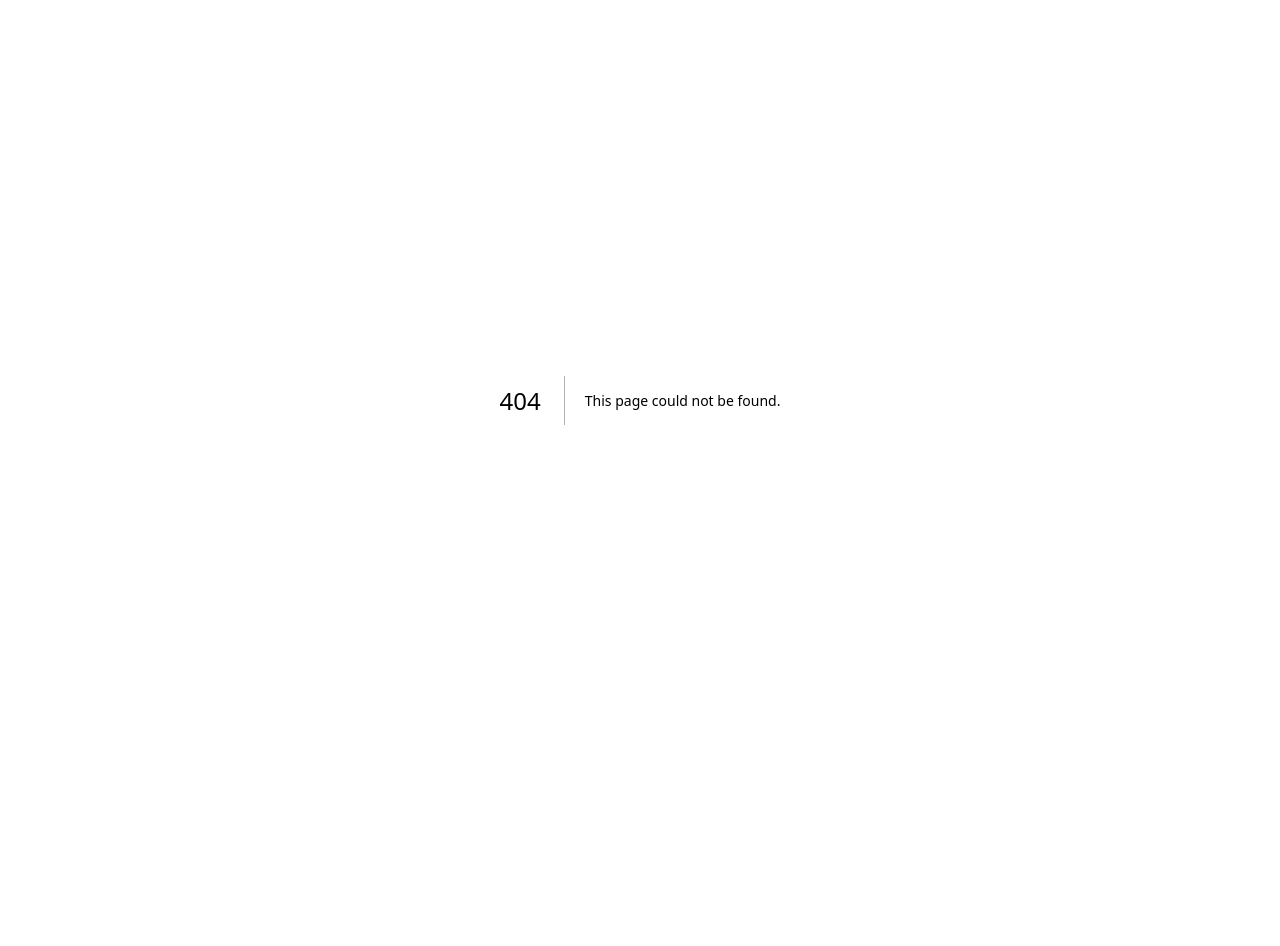
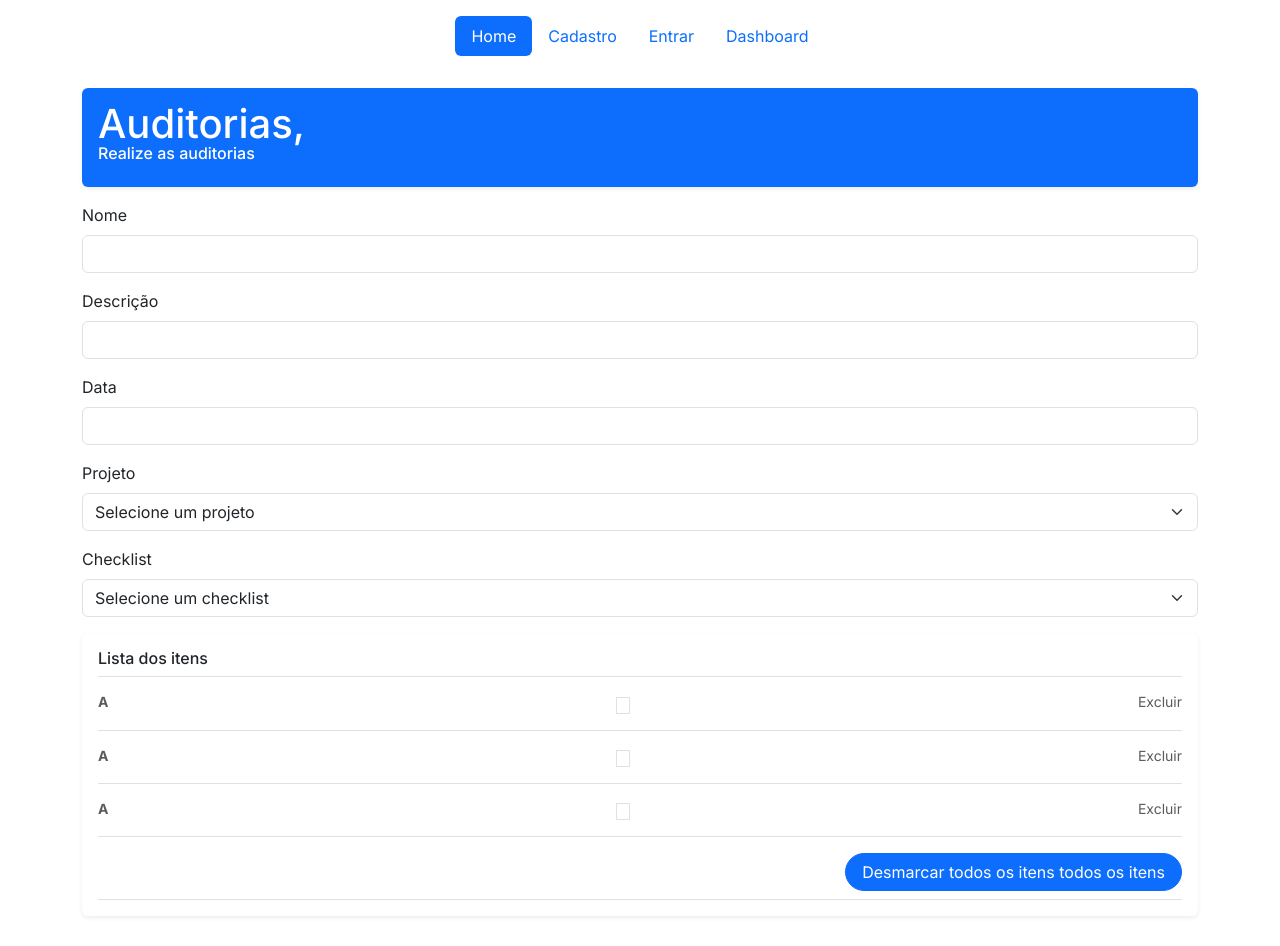
Before and after one commit to LuizLLPz/gpti, a Next.js app in the folder client/: page /dashboard/auditoria in a window 1280 px wide. Before the commit this address had no page. Shown: the top 946 px of the page. Before the commit the page ends 800 px from the top, so only its background shows below. Built offline with nearby package versions, Linux system fonts and the light colour scheme.

Commit message:
Tela de auditoria incompleta

```diff
--- /dev/null
+++ b/client/app/dashboard/auditoria/itensAuditoria.tsx
@@ -0,0 +1,66 @@
+'use client';
+
+import { useEffect, useState } from "react";
+import {ChecklistItem} from "../types";
+import { set } from "react-hook-form";
+export interface ItensChecklistProps {
+    list: ChecklistItem[]
+}
+
+export default function ItensAuditoria({list}: ItensChecklistProps) {
+    const [listAuditoria, setListAuditoria] = useState<ChecklistItem[]>(list)
+
+
+    useEffect(() => {
+        listAuditoria.map((item) => {
+            setListAuditoria([...listAuditoria, {id: item.id, check: false, title: item.title} as ChecklistItem])
+        })
+    }, [])
+
+
+
+
+    if(list){
+    return(
+        <div className="my-3 p-3 bg-body rounded shadow-sm">
+        <h6 className="border-bottom pb-2 mb-0">Lista dos itens</h6>
+        <div className="border-bottom pb-2 mb-0">
+                {
+                    list.map((item, key) => {
+                        return(
+                            <div className="d-flex text-body-secondary pt-3" key={key}>
+                                <div className="pb-3 mb-0 small lh-sm border-bottom w-100">
+                                    <div className="d-flex justify-content-between">
+                                        <strong className="text-gray-dark">{item.title}</strong>
+                                        <option className="form-check-input" typeof="checkbox" id="flexCheckDefault" aria-checked={item.check}/>
+                                        <a style={{cursor:"pointer"}}>Excluir</a>
+                                    </div>
+                                </div>
+                            </div>
+                        )
+                    })
+                }
+
+                <small className="d-block text-end mt-3">
+                    <button className="btn btn-primary rounded-pill px-3">Desmarcar todos os itens todos os itens</button>
+                </small>
+        </div>
+        </div>
+    )
+    } else {
+        return(
+            <div className="my-3 p-3 bg-body rounded shadow-sm">
+            <h6 className="border-bottom pb-2 mb-0">Lista dos itens</h6>
+            <div className="border-bottom pb-2 mb-0">
+                    <div className="d-flex text-body-secondary pt-3">
+                        <div className="pb-3 mb-0 small lh-sm border-bottom w-100">
+                            <div className="d-flex justify-content-between">
+                                <strong className="text-gray-dark">Selecione um projeto e um checklist</strong>
+                            </div>
+                        </div>
+                    </div>
+            </div>
+            </div>
+        )
+    }
+}
--- /dev/null
+++ b/client/app/dashboard/auditoria/page.tsx
@@ -0,0 +1,72 @@
+'use client';
+
+import { ChangeEvent, useEffect, useState } from "react";
+import { Button, Input } from "@/components";
+
+import Header from "../../header";
+import {useForm} from "react-hook-form";
+import {createProject} from "../services/projeto-service"
+import {Checklist, Project, ProjectDTO} from "@/app/dashboard/types";
+import Link from "next/link";
+import ItensAuditoria from "./itensAuditoria";
+
+export default function Projeto() {
+    const [projects, setProjects] = useState<Project[]>()
+    const [checklists, setChecklists] = useState<Checklist[]>()
+    const { handleSubmit, register,
+        setValue } = useForm<Checklist>()
+
+    return(
+        <>
+        <Header />
+        <main className="container">
+        <div className="d-flex align-items-center p-3 my-3 text-white rounded shadow-sm" style={{background: "#0d6efd"}}>
+            <div className="lh-1">
+                <h1 className="h1 mb-0 text-white lh-1">Auditorias,</h1>
+                <h2 className="h6">Realize as auditorias</h2>
+            </div>
+        </div>
+        <form>
+        <Input name="name" label="Nome" placeholder="" register={register}/>
+        <Input name="description" label="Descrição" placeholder="" register={register}/>
+        <Input name="date" label="Data" placeholder="" register={register}/>
+        <div className="mb-3">
+        <label htmlFor="project" className="form-label">Projeto</label>
+        <select className="form-select" aria-label="Default select example" id="project"
+                onChange={(e: ChangeEvent<HTMLSelectElement>) => setValue("projectID", Number.parseInt(e.target.value))}
+        >
+            <option selected={true}>Selecione um projeto</option>
+            {
+                projects?.map((project) => {
+                    return(
+                        <option  key={project.id} value={project.id}>{project.name}</option>
+                    )
+                })
+            }
+        </select>
+        </div>
+        <div className="mb-3">
+        <label htmlFor="project" className="form-label">Checklist</label>
+        <select className="form-select" aria-label="Default select example" id="project"
+                //VER COMO FAZ ISSO!!!
+                onChange={(e: ChangeEvent<HTMLSelectElement>) => setValue("projectID", Number.parseInt(e.target.value))}
+        >
+            <option selected={true}>Selecione um checklist</option>
+            {
+                checklists?.map((project) => {
+                    return(
+                        <option  key={project.id} value={project.id}>{project.name}</option>
+                    )
+                })
+            }
+        </select>
+        </div>
+        <ItensAuditoria list={[{title: "A", id:1, check:false},{title: "A", id:1, check:false}, {title: "A", id:1, check:false}]}/>
+        <Button text="Adicionar" onClick={handleSubmit(createProject)}/>
+        <Link href="/dashboard" className="btn ms-2 btn-outline-secondary">Cancelar</Link>
+</form>
+
+        </main>
+        </>
+    )
+}
--- a/client/app/dashboard/services/projeto-service.ts
+++ b/client/app/dashboard/services/projeto-service.ts
@@ -7,7 +7,7 @@ export async function createProject(model: Project) {
         DESCRICAO: model.description,
     };
     const data = await fetch(
-        "https://7f69-191-243-137-66.ngrok-free.app/Projeto/criarProjeto?XDEBUG_SESSION_START=11465",
+        "https://localhost:443/Projeto/criarProjeto?XDEBUG_SESSION_START=11465",
         { body: JSON.stringify(project), method: "POST" }
     );
     const json = await data.json();
@@ -23,7 +23,7 @@ export async function createProject(model: Project) {
 
 export async function getProjetosEmpresa(): Promise<Project[]> {
     const data = await fetch(
-        "https://7f69-191-243-137-66.ngrok-free.app/Projeto/obterProjetosEmpresa?IDEMPRESA=1"
+        "https://localhost:80/Projeto/obterProjetosEmpresa?IDEMPRESA=1"
     );
     const json = await data.json();
     const projetos: ProjectDTO[] = json.data;
--- a/client/app/register/page.tsx
+++ b/client/app/register/page.tsx
@@ -19,7 +19,7 @@ export default function Register() {
             SOBRENOME: model.surname,
             SENHA: model.password
         }
-        const data = await fetch('https://7f69-191-243-137-66.ngrok-free.app/Usuario/cadastro', {body: JSON.stringify(user), method: 'POST'})
+        const data = await fetch('https://localhost:80/Usuario/cadastro', {body: JSON.stringify(user), method: 'POST'})
         const json = await data.json();
         if (data.status < 400) {
             alert(json.title)
```
Also changed, not shown: client/app/dashboard/page.tsx (+41 -11 lines), client/app/dashboard/projeto/page.tsx (+1 -10 lines), client/app/dashboard/types/checklist.ts (+11 -5 lines).
